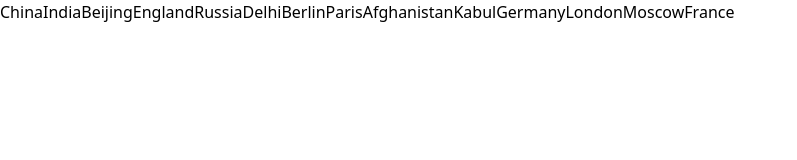
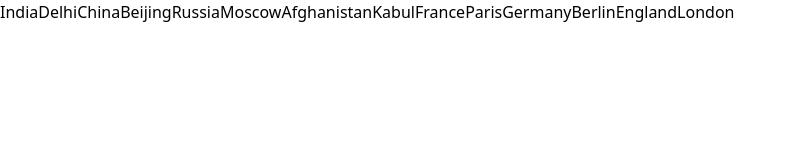
Before and after one commit to SofiaBargues/country-capital-game, a React (Vite) app: page / in a window 1280 px wide. Shown: the top 160 px of the page, without its empty margins (0-797 px from the left). Built offline with nearby package versions, Linux system fonts and the light colour scheme.

Commit message:
usesffectr

```diff
--- /dev/null
+++ b/src/Game-first-attempt.tsx
@@ -0,0 +1,69 @@
+import { useEffect, useState } from "react";
+import DATA from "./data";
+
+const names: string[] = [];
+for (const [key, val] of Object.entries(DATA)) {
+  names.push(key);
+  names.push(val);
+}
+
+export function Game() {
+  const [allNames, setAllNames] = useState(() =>
+
+    names.sort(() => Math.random() - 0.5)
+  );
+  const [pair, setPair] = useState(["", ""]);
+  const [first, second] = pair;
+  const isMatch =
+    (first in DATA && DATA[first] === second) ||
+    (second in DATA && DATA[second] === first);
+
+  console.log(pair);
+  console.log(allNames);
+
+  useEffect(() => {
+    if (first === "" || second === "") return;
+
+    const timer = setTimeout(() => {
+      if (isMatch) {
+        setAllNames(allNames.filter((x) => x !== first && x !== second));
+      }
+      setPair(["", ""]);
+    }, 2000);
+    return () => {
+      clearTimeout(timer);
+    };
+  }, [second, first, allNames, isMatch]);
+
+  function handleClick(name: string) {
+    const [first, second] = [...pair];
+
+    if (first === "") {
+      setPair([name, second]);
+    } else if (second === "") {
+      setPair([first, name]);
+    }
+  }
+
+  return (
+    <main>
+      {allNames.map((name: string) => (
+        <button
+          key={name}
+          className={
+            !pair.includes(name)
+              ? ""
+              : second === ""
+              ? "bg-slate-400"
+              : !isMatch
+              ? "bg-red-400"
+              : "bg-green-400"
+          }
+          onClick={() => handleClick(name)}
+        >
+          {name}
+        </button>
+      ))}
+    </main>
+  );
+}
--- a/src/Game.tsx
+++ b/src/Game.tsx
@@ -1,69 +1,47 @@
 import { useEffect, useState } from "react";
 import DATA from "./data";
 
-const names: string[] = [];
-for (const [key, val] of Object.entries(DATA)) {
-  names.push(key);
-  names.push(val);
+function isMatch(first: string, second: string) {
+  if (DATA[first] === second || DATA[second] === first) return true;
+  else return false;
 }
 
 export function Game() {
-  const [allNames, setAllNames] = useState(() =>
-
-    names.sort(() => Math.random() - 0.5)
-  );
+  const [names, setNames] = useState([...Object.entries(DATA).flat()]);
   const [pair, setPair] = useState(["", ""]);
-  const [first, second] = pair;
-  const isMatch =
-    (first in DATA && DATA[first] === second) ||
-    (second in DATA && DATA[second] === first);
-
-  console.log(pair);
-  console.log(allNames);
 
   useEffect(() => {
-    if (first === "" || second === "") return;
-
-    const timer = setTimeout(() => {
-      if (isMatch) {
-        setAllNames(allNames.filter((x) => x !== first && x !== second));
+    if (pair[0] != "" && pair[1] != "") {
+      if (isMatch(pair[0], pair[1])) {
+        const first = pair[0];
+        const second = pair[1];
+        let newNames = [...names];
+        newNames = newNames.filter((x) => x != first && x != second);
+        setNames(newNames);
       }
       setPair(["", ""]);
-    }, 2000);
-    return () => {
-      clearTimeout(timer);
-    };
-  }, [second, first, allNames, isMatch]);
+    }
+  }, [names, pair]);
 
-  function handleClick(name: string) {
-    const [first, second] = [...pair];
-
-    if (first === "") {
-      setPair([name, second]);
-    } else if (second === "") {
-      setPair([first, name]);
+  function handleClick(x: string) {
+    console.log(x);
+    if (pair[0] === "") {
+      const newPair = [x, ""];
+      setPair(newPair);
+    } else {
+      const newPair = [...pair];
+      newPair[1] = x;
+      setPair(newPair);
     }
   }
 
   return (
-    <main>
-      {allNames.map((name: string) => (
-        <button
-          key={name}
-          className={
-            !pair.includes(name)
-              ? ""
-              : second === ""
-              ? "bg-slate-400"
-              : !isMatch
-              ? "bg-red-400"
-              : "bg-green-400"
-          }
-          onClick={() => handleClick(name)}
-        >
-          {name}
+    <>
+      {names.map((x, i) => (
+        <button key={i} onClick={() => handleClick(x)}>
+          {x}
         </button>
       ))}
-    </main>
+    </>
   );
 }
```
